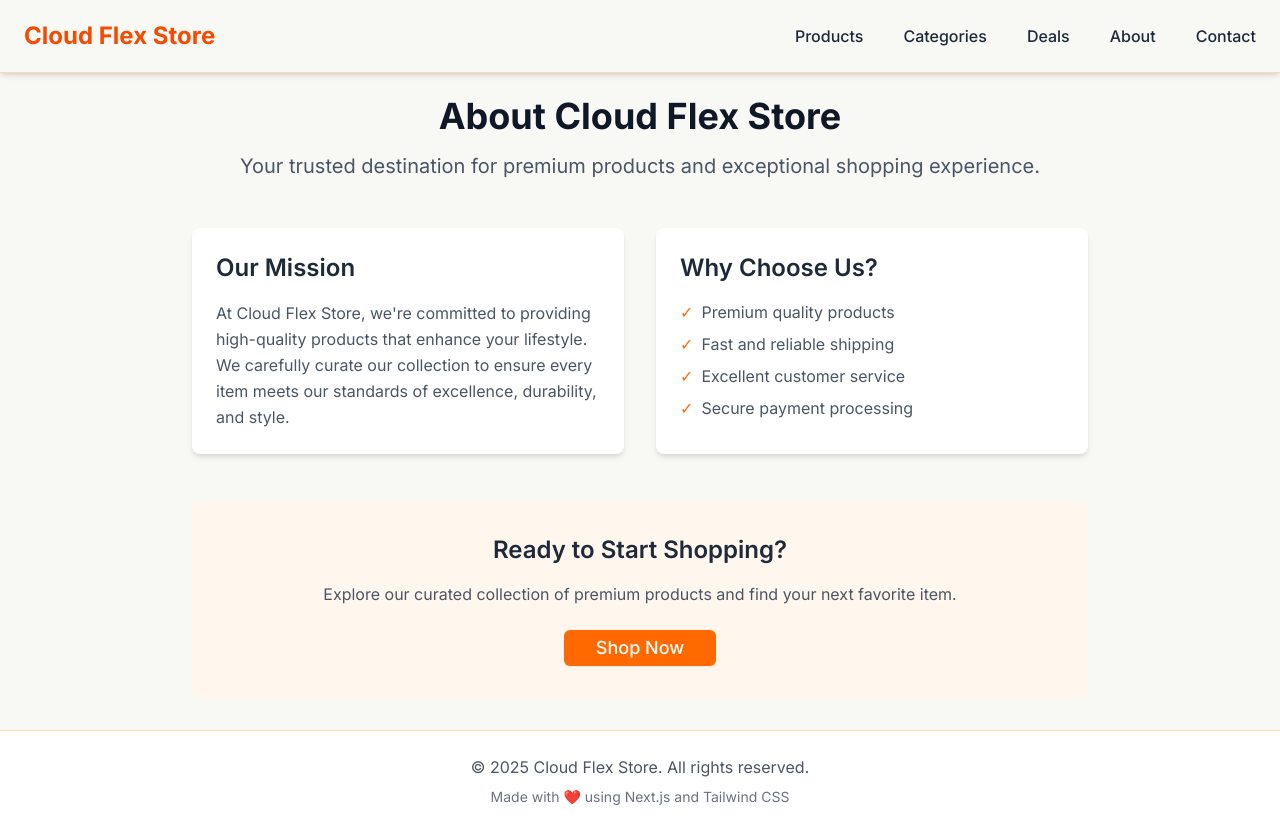
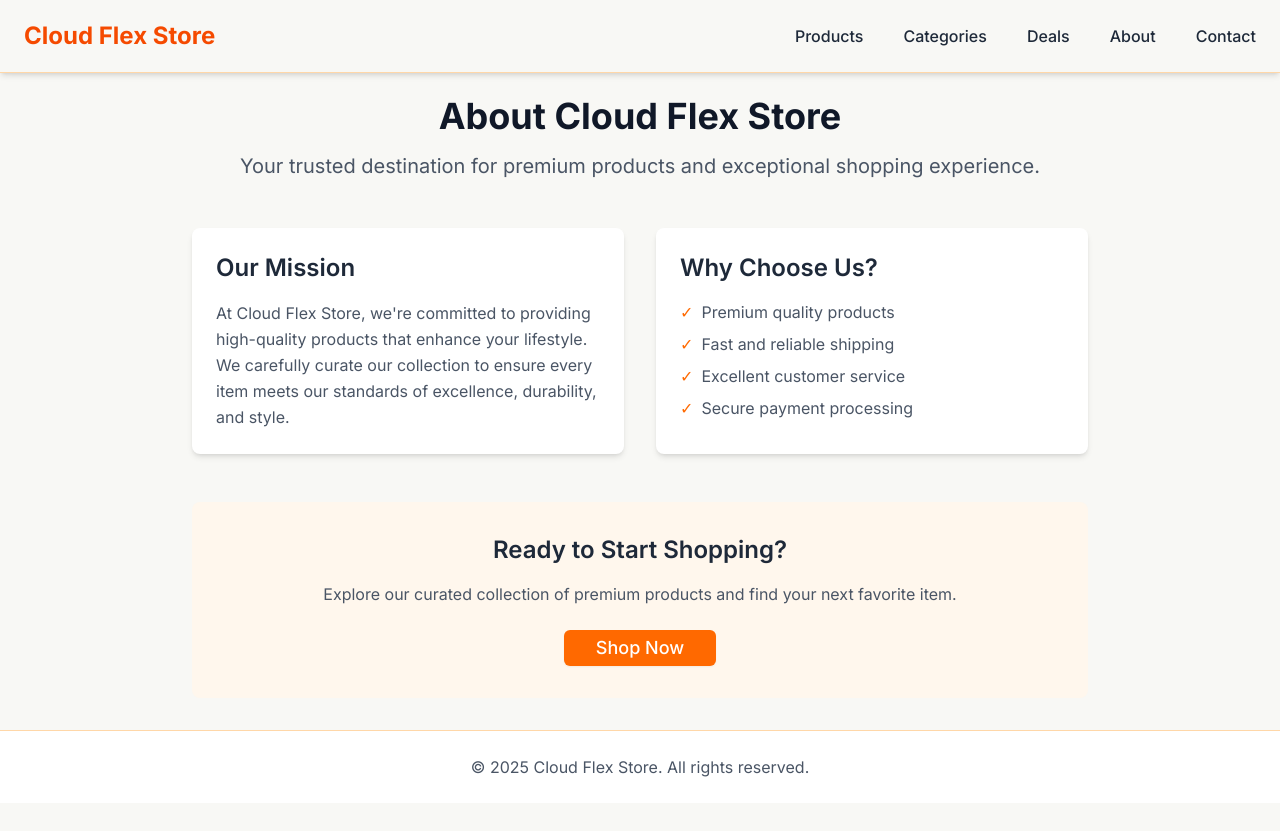
Before and after one commit to Faizuddinq/cloud-flex-assgn, a Next.js app: page /about in a window 1280 px wide. After the commit the page ends 803 px from the top, so only its background shows below. Built offline with nearby package versions, Linux system fonts and the light colour scheme.

Commit message:
updated footer

```diff
--- a/components/Layout.tsx
+++ b/components/Layout.tsx
@@ -9,7 +9,7 @@ export default function Layout({ children }: { children: React.ReactNode }) {
       <footer className="bg-white border-t border-orange-200 p-6 text-center text-gray-600">
         <div className="container mx-auto">
           <p>&copy; {new Date().getFullYear()} Cloud Flex Store. All rights reserved.</p>
-          <p className="text-sm mt-2 text-gray-500">Made with ❤️ using Next.js and Tailwind CSS</p>
+
         </div>
       </footer>
     </div>
```
